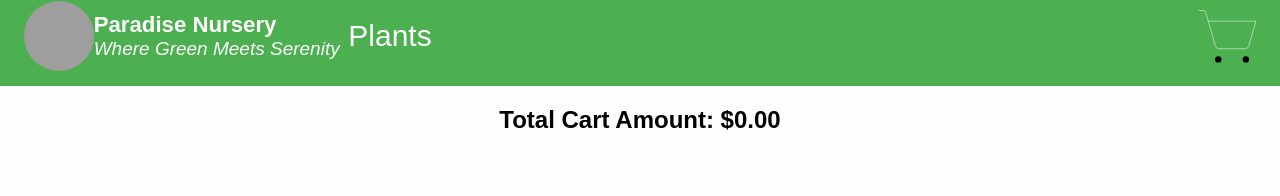
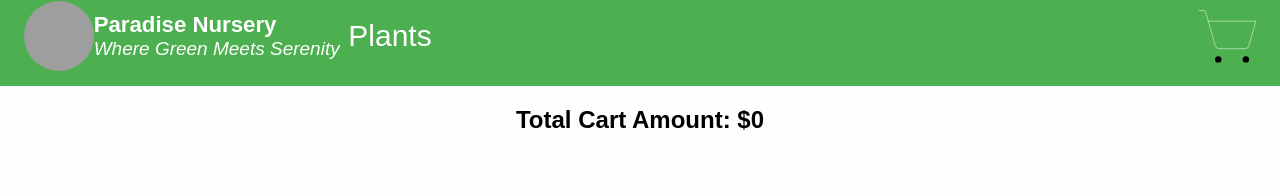
Before and after one commit to rajahamilton0528/react-eshopping, a React (Vite) app: page / in a window 1280 px wide. Both pictures are taken after a click on the link 1231 px from the left and 850 px from the top of the page. Shown: the part 814-1010 px from the top of the page. Built offline with nearby package versions, Linux system fonts and the light colour scheme; grey boxes are pictures that could not be loaded.

Commit message:
remove .00 from total cart amount

```diff
--- a/src/CartItem.jsx
+++ b/src/CartItem.jsx
@@ -49,7 +49,7 @@ const CartItem = ({ onContinueShopping }) => {
 
   return (
     <div className="cart-container">
-      <h2 style={{ color: 'black' }}>Total Cart Amount: ${calculateTotalAmount().toFixed(2)}</h2>
+      <h2 style={{ color: 'black' }}>Total Cart Amount: ${calculateTotalAmount().toFixed(0)}</h2>
       <div>
         {cart.map((item) => (
           <div className="cart-item" key={item.name}>
```
